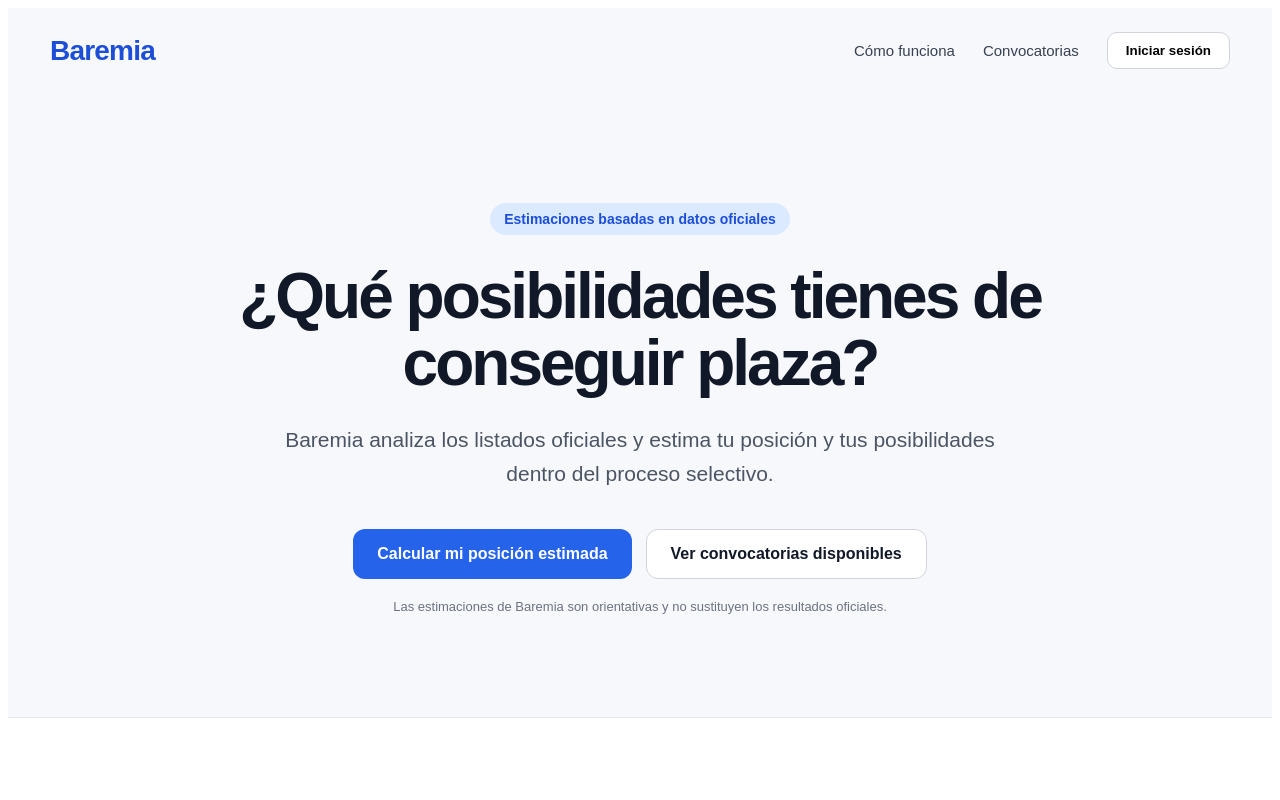
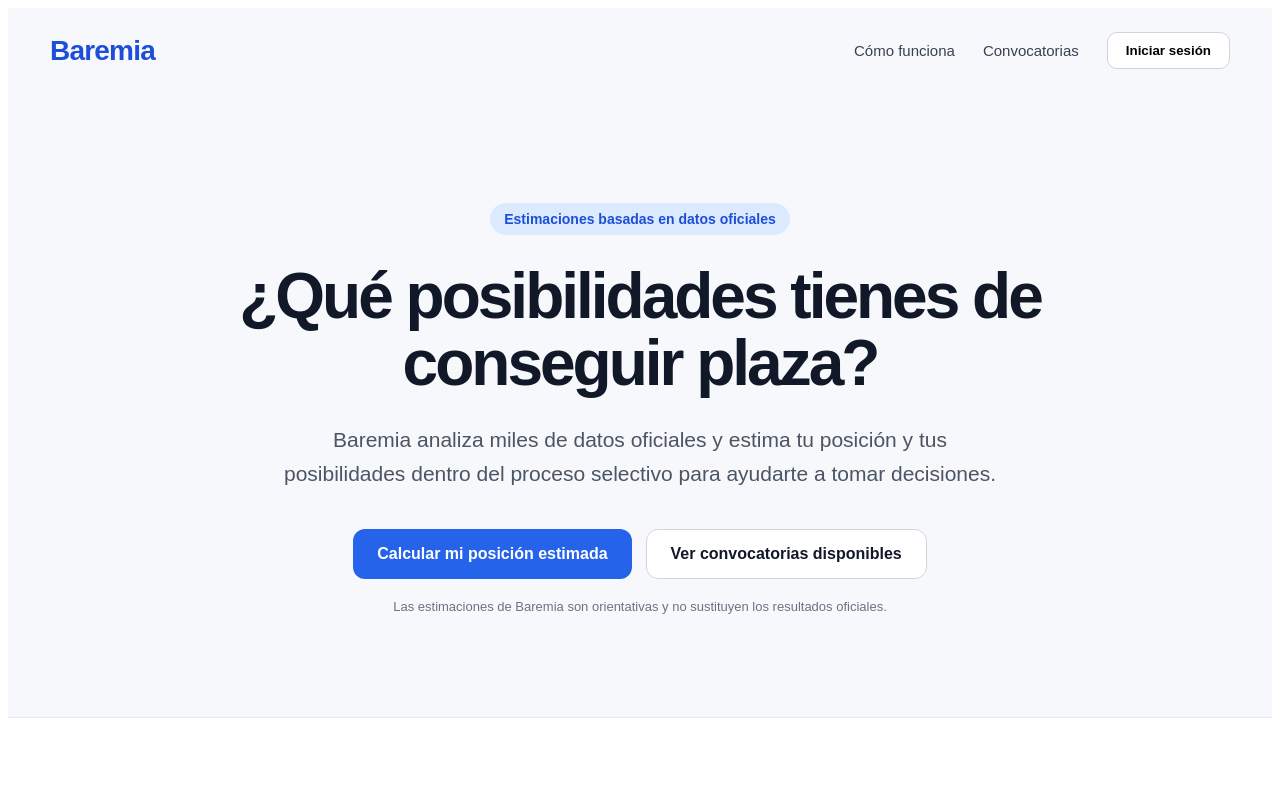
Before and after one commit to Baremia/Baremia, a Next.js app: page / in a window 1280 px wide. Shown: the top 800 px of the page. Built offline with nearby package versions, Linux system fonts and the light colour scheme.

Commit message:
Update page.tsx

```diff
--- a/app/page.tsx
+++ b/app/page.tsx
@@ -108,8 +108,8 @@ export default function Home() {
             color: "#4b5563",
           }}
         >
-          Baremia analiza los listados oficiales y estima tu posición y tus
-          posibilidades dentro del proceso selectivo.
+          Baremia analiza miles de datos oficiales y estima tu posición y tus
+          posibilidades dentro del proceso selectivo para ayudarte a tomar decisiones.
         </p>
 
         <div
```
